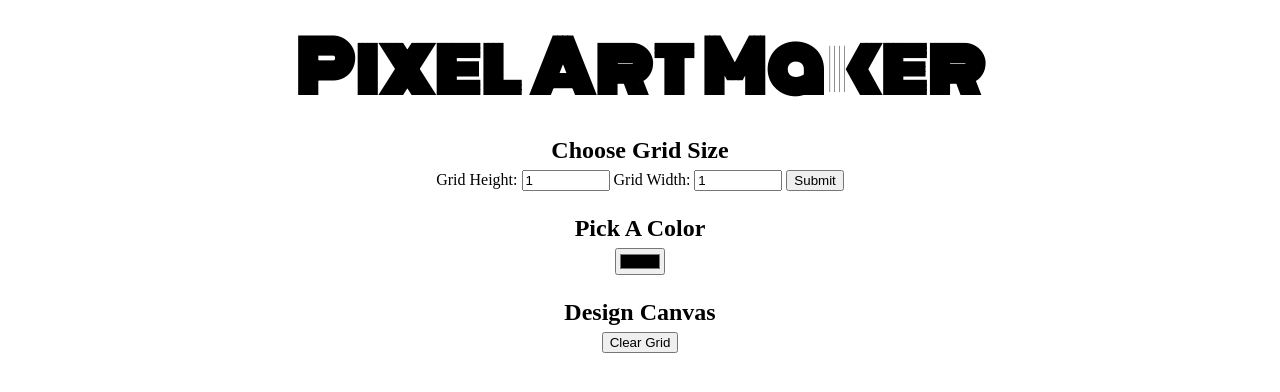
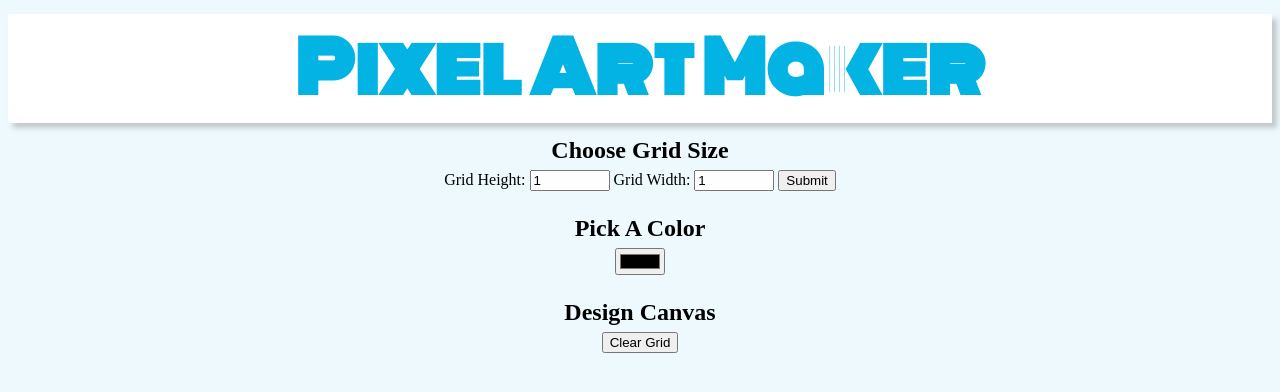
Before and after one commit to Johnleonarduc/Pixel-Art-Maker, a plain HTML site: page index.html in a window 1280 px wide. Drawn offline with nearby package versions, Linux system fonts and the light colour scheme.

Commit message:
Update styles.css

```diff
--- a/styles.css
+++ b/styles.css
@@ -1,5 +1,10 @@
+* {
+    box-sizing: border-box;
+}
+
 body {
     text-align: center;
+    background-color: #eef9fd;
 }
 
 
@@ -50,3 +55,17 @@ input[type=number] {
 .clear-grid {
     margin-bottom: 10px;
 }
+
+.art-heading{
+    color: #02b3e4;
+    background-color: #fff;
+    box-shadow: 5px 5px 5px 0 rgba(153,153,153,0.5);
+}
+
+.art-body{
+    text-decoration-color:#02b3e4;
+}
+
+#pixelCanvas{
+    background-color: #fff;
+}
```
